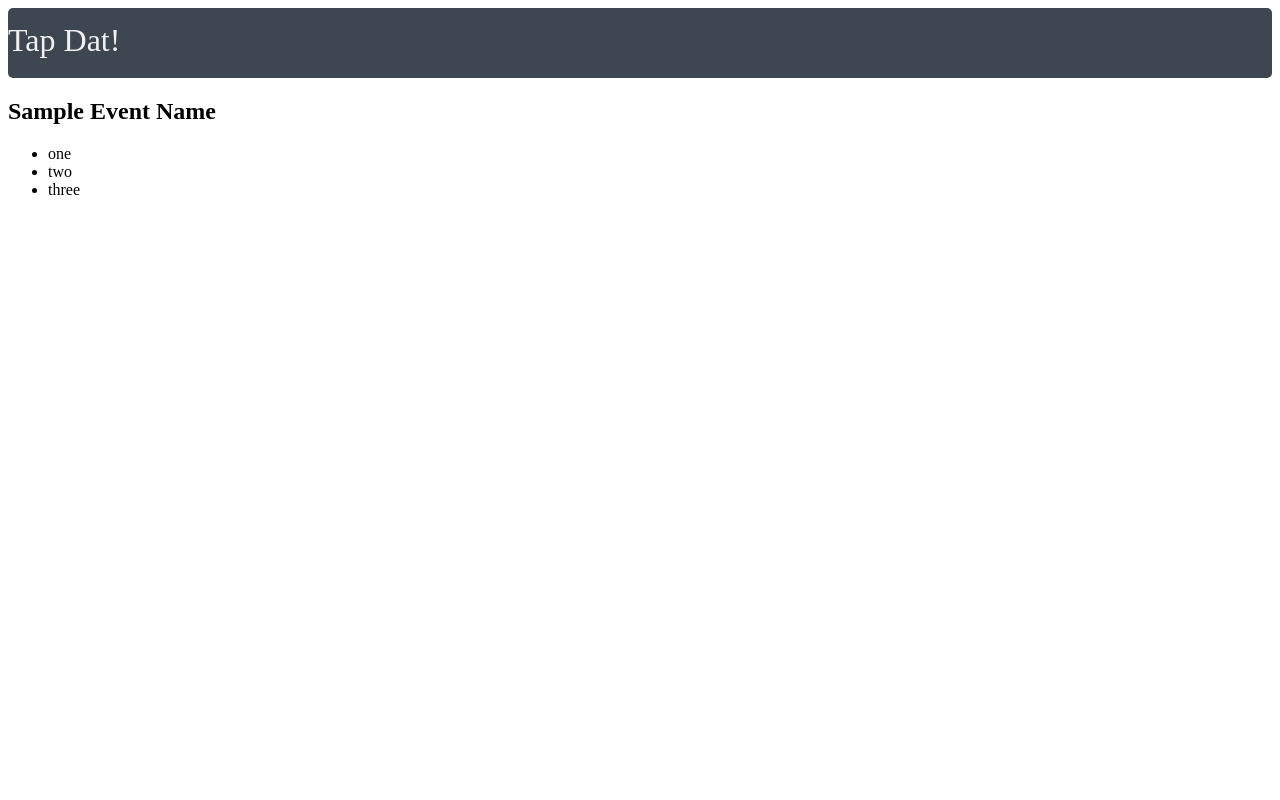
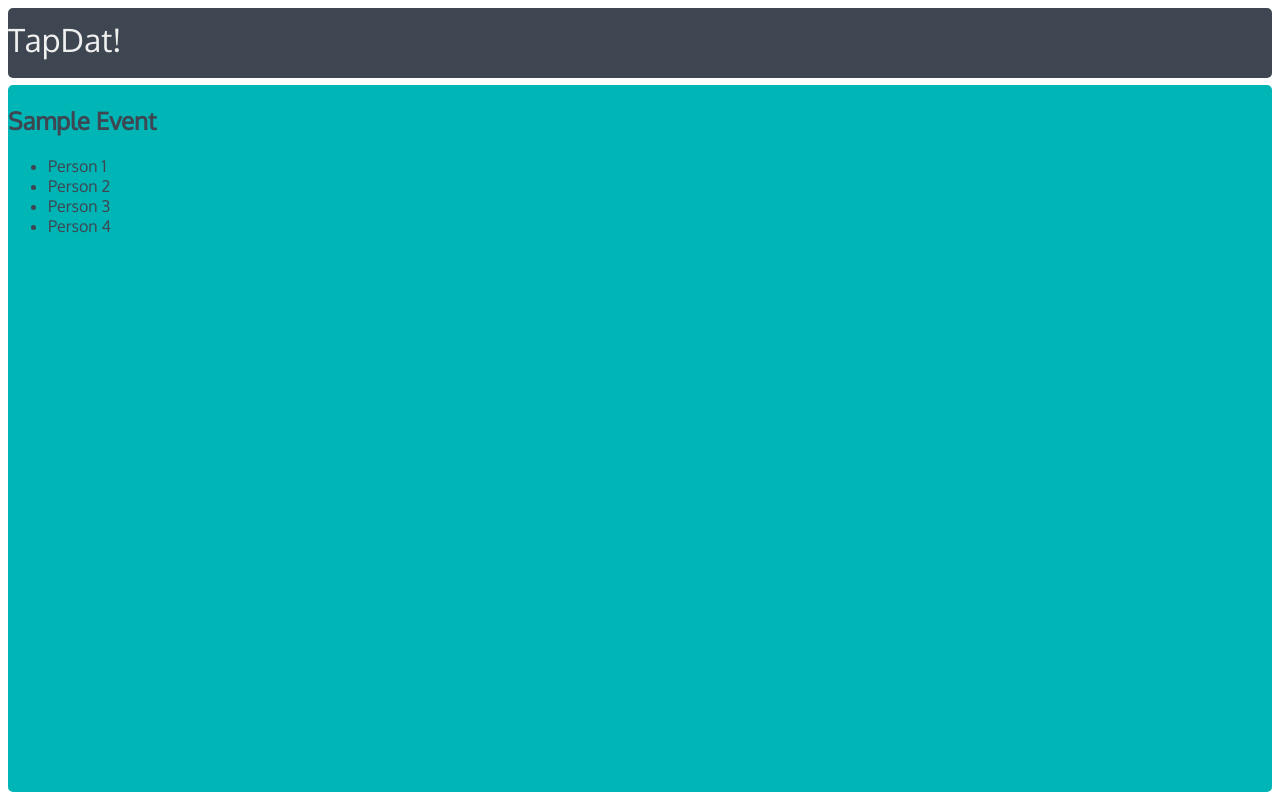
Before and after one commit to brianykim/hackMIT, a website: page nodejs/event.html in a window 1280 px wide. Drawn offline with Linux system fonts and the light colour scheme.

Commit message:
updated event page and added some jquery to page

```diff
--- a/nodejs/event.html
+++ b/nodejs/event.html
@@ -1,17 +1,22 @@
 <!DOCTYPE html PUBLIC "-//W3C//DTD XHTML 1.0 Transitional//EN" "http://www.w3.org/TR/xhtml1/DTD/xhtml1-transitional.dtd">
 <html>
 <head>
-<link rel = "stylesheet" type = "text/css" href="stylesheet.css"></script>
+<link rel = "stylesheet" type = "text/css" href="stylesheet.css"/>
+<link rel="stylesheet" type="text/css" href="http://fonts.googleapis.com/css?family=Oxygen"/>
+<script type="text/javascript" src="script.js"></script>
 <meta http-equiv="Content-Type" content="text/html; charset=UTF-8" />
-<title>Tap Dat!</title>
+<title>TapDat!</title>
 </head>
 <body>
-  <h1>Tap Dat!</h1>
-  <h2>Sample Event Name</h2>
-  <ul>
-    <li>one</li>
-    <li>two</li>
-    <li>three</li>
-  </ul>
+  <h1>TapDat!</h1>
+  <div id = "event">
+      <h2>Sample Event</h2>
+      <ul>
+          <li>Person 1</li>
+          <li>Person 2</li>
+          <li>Person 3</li>
+          <li>Person 4</li>
+      </ul>
+  </div>
 </body>
 </html>
--- /dev/null
+++ b/nodejs/script.js
@@ -0,0 +1,8 @@
+$(document).ready(function(){
+    $('div ul li').mouseenter(function(){
+        $(this).fadeTo('fast',0.5);
+    });
+    $('div ul li').mouseleave(function(){
+        $(this).fadeTo('fast',1);
+    })
+});
--- a/nodejs/stylesheet.css
+++ b/nodejs/stylesheet.css
@@ -26,6 +26,15 @@ form{
 div{
     background-color:#00B5B5;
     border-radius:5px;
+    font-family:Oxygen;
+}
+#event{
+    position:absolute;
+    top:85px;
+    bottom: 8px;
+    left:8px;
+    right:8px;
+    color:#3E4651;
 }
 #lipage{
     position:absolute;
```
